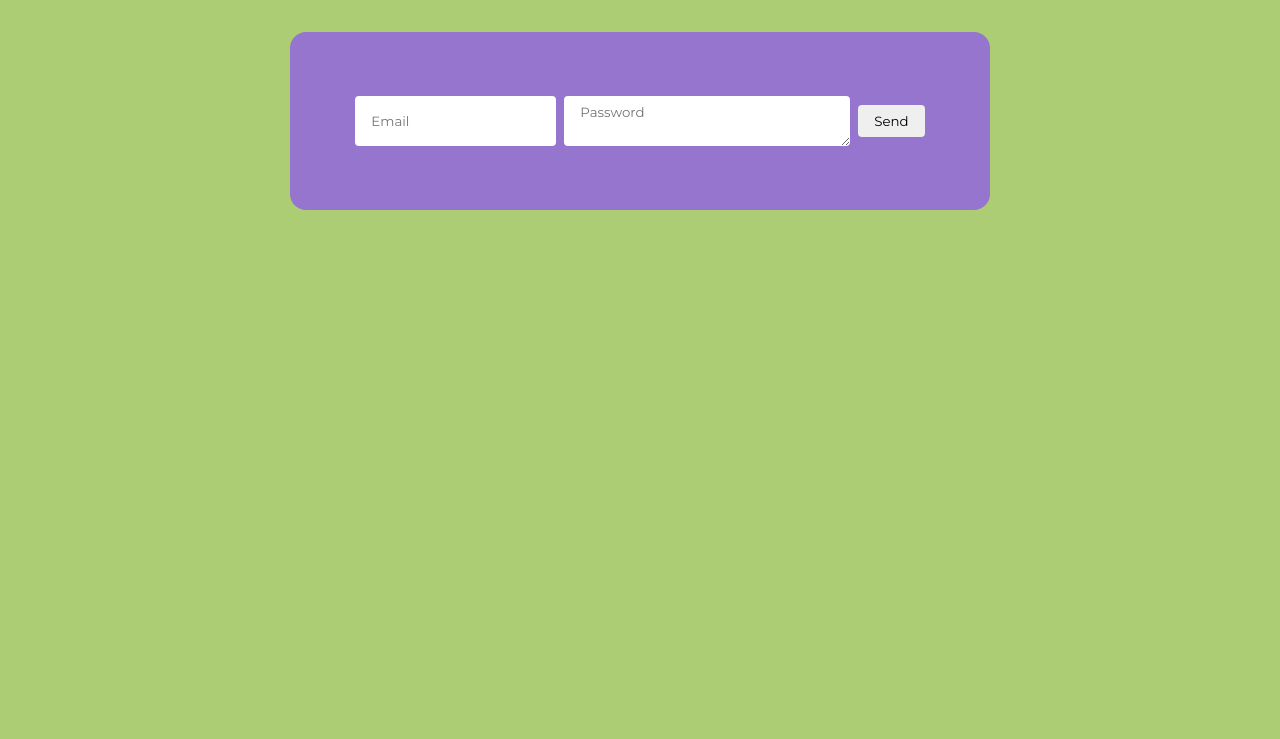
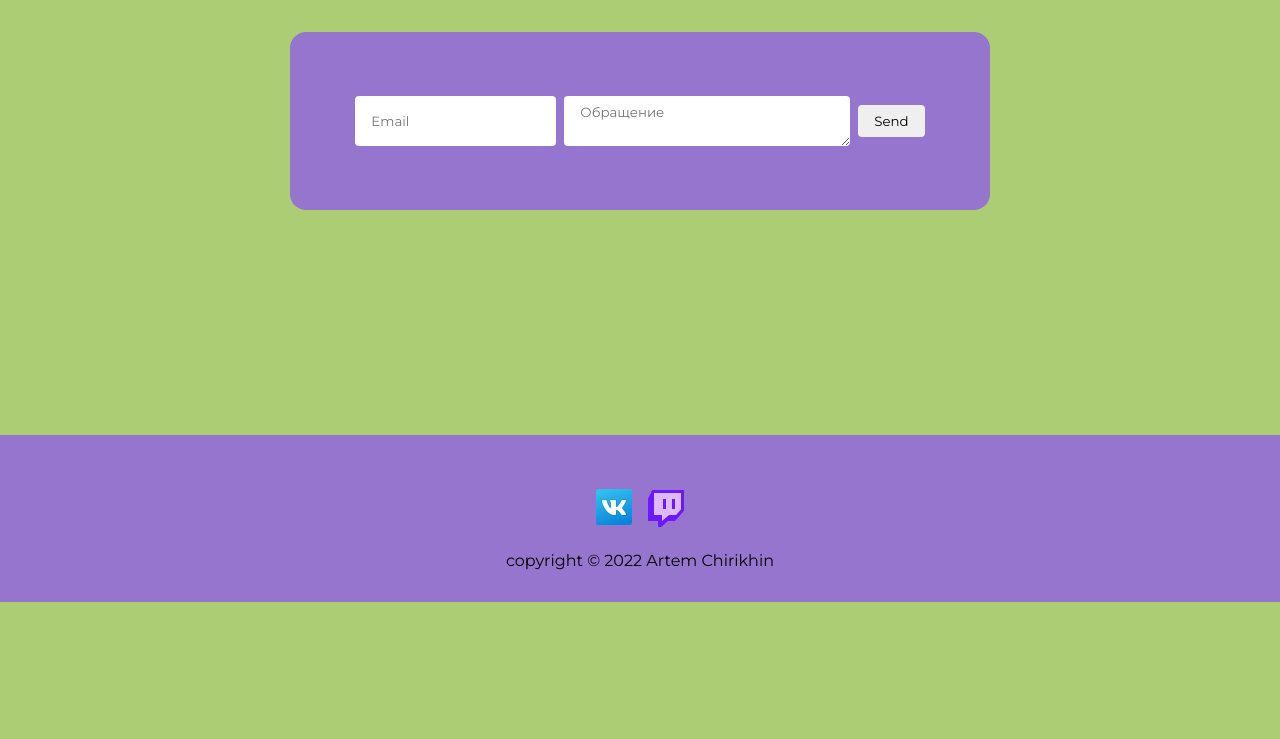
Before and after one commit to Rotr1x/Rotr1x.github.io, a plain HTML site: page project/Project/регистрация.html in a window 1280 px wide. Shown: the part 61-800 px from the top of the page. Drawn offline with Linux system fonts and the light colour scheme.

Commit message:
Update регистрация.html

```diff
--- a/project/Project/регистрация.html
+++ b/project/Project/регистрация.html
@@ -11,7 +11,11 @@
 			background-color: var(--second-color);
 		}
 		.sign {
-			align-items: center;
+			align-items: flex-end;
+			margin-bottom: 225px;
+
+		}
+		.footer-container {
 
 		}
 	</style>
@@ -22,7 +26,7 @@
 		<nav>
 				<a href="index.html">Главная</a>
 				<a href="gallery.html">Галерея</a>
-				<a href="регистрация.html" class="active">Регистрация</a>
+				<a href="регистрация.html" class="active">Помощь</a>
 
 		</nav>
 		<div class="header_img_container">
@@ -35,29 +39,38 @@
 
 		</div>
 	</header>
+	<main>
 
-		<main class="sign">
+		<div class="sign">
 			<form class="form" action="https://formspree.io/f/myyvywry"
   method="POST">
             <input type="email" name="email" placeholder="Email">
-        <textarea rows="3" name="message" placeholder="Password"></textarea>
+        <textarea rows="3" name="message" placeholder="Обращение"></textarea>
             <button type="submit">Send</button>
         </form>
+    </div>
+
+	</main>
+	<footer>
+		<div class="footer-container">
+
+			<h3></h3>
+
+			<div class="icons-container">
+				<a href="https://vk.com/1artembebra1">
+					<img src="vk.png" alt="">
+				</a>
+
+				<a href="https://www.twitch.tv/rotr1x_">
+				<img  src="twitch.png" alt="">
+			</a>
+			</div>
+
+			<p>copyright &copy; 2022 Artem Chirikhin</p>
 
 
 
-
-
-
-
-
-
-
-		</main>
-
-
-
-
+		</div>
 
 	</footer>
 </body>
```
